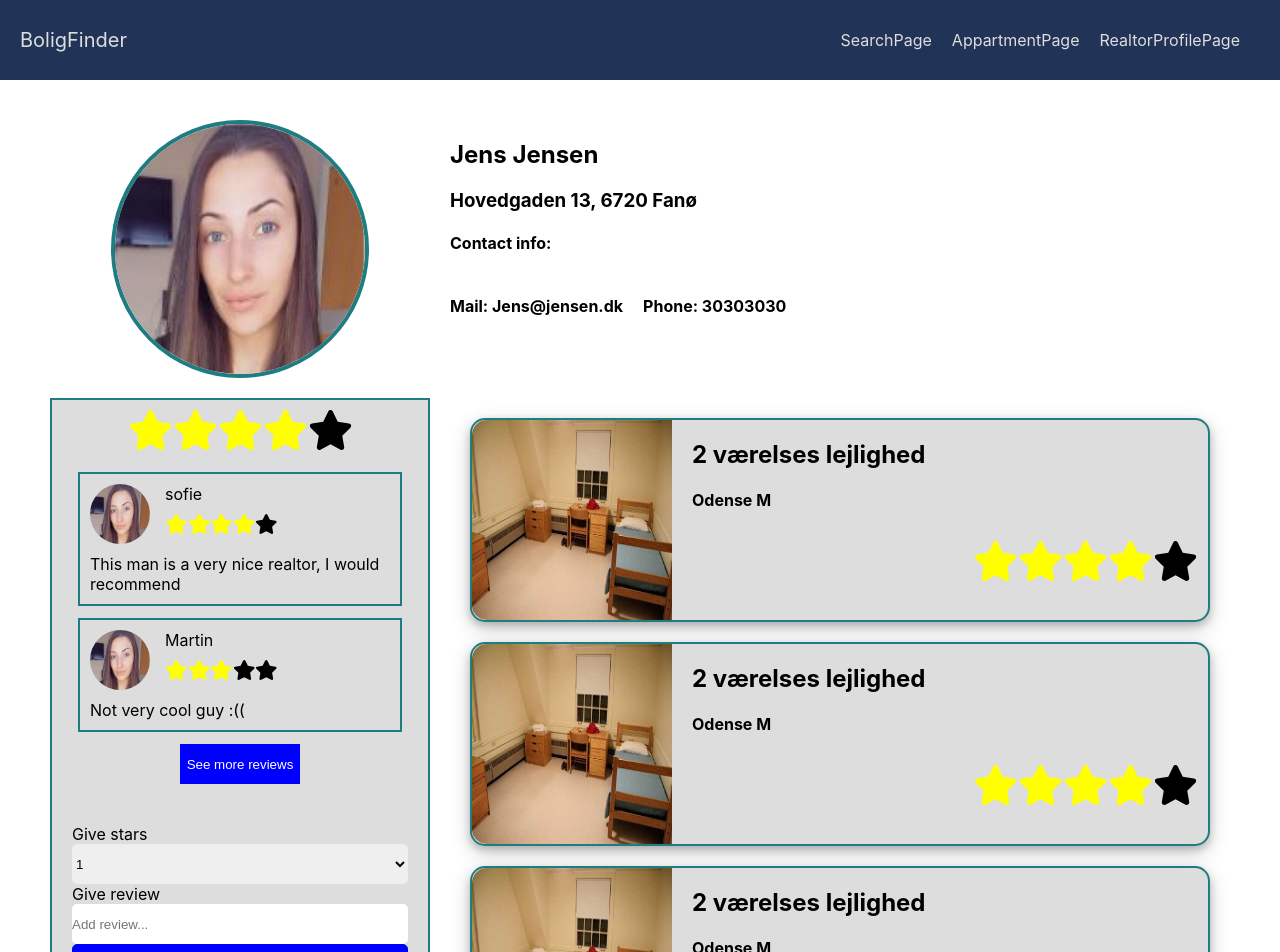
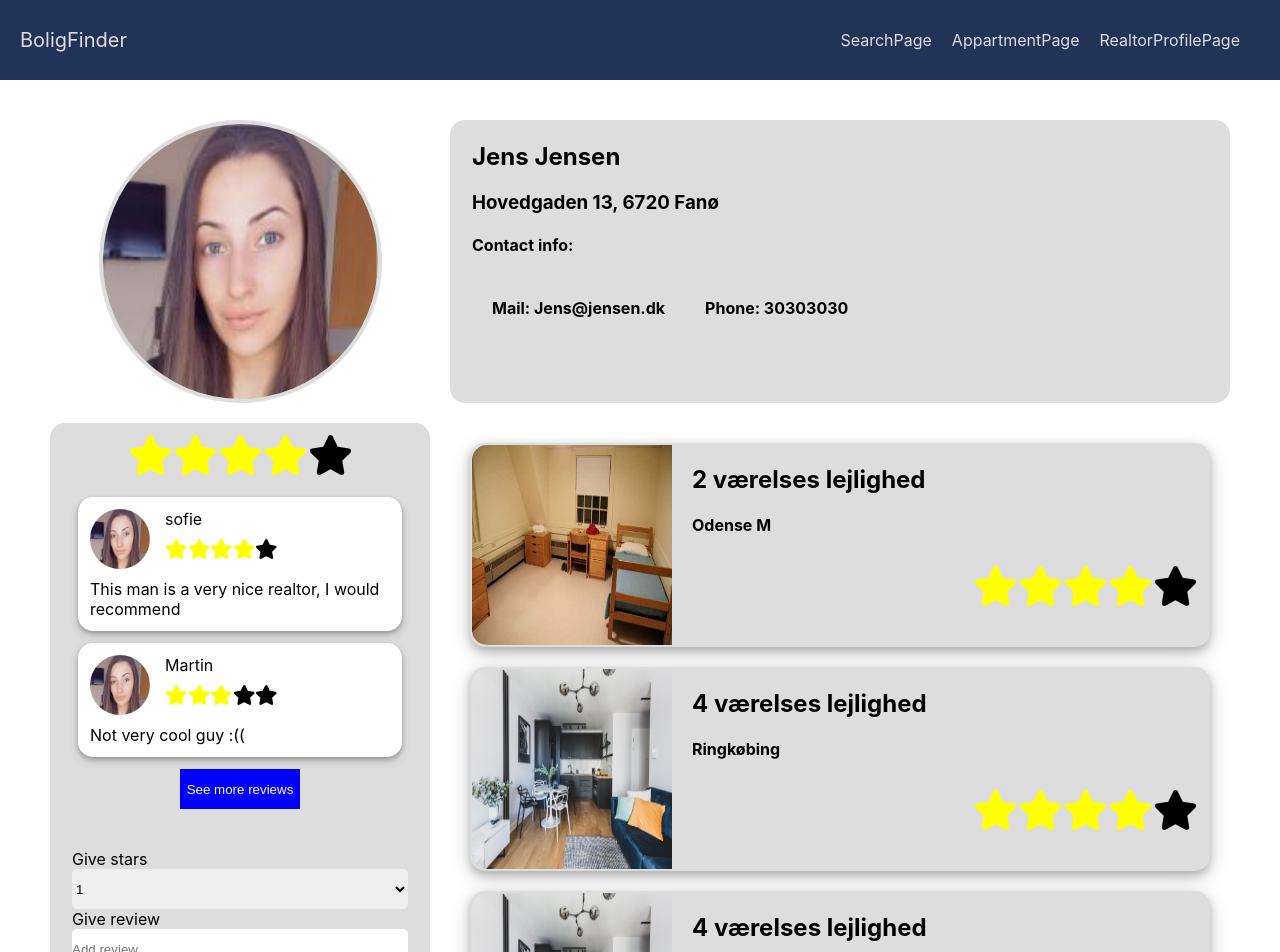
Before and after one commit to Andreas2200/boligfinder, a React (Create React App) app: page /realtor in a window 1280 px wide. Shown: the top 952 px of the page. Built offline with nearby package versions, Linux system fonts and the light colour scheme.

Commit message:
makes ApartmentListing components dynamic with props

```diff
--- a/src/components/ApartmentListing.js
+++ b/src/components/ApartmentListing.js
@@ -3,14 +3,16 @@ import "../styles/apartmentlisting.css";
 import { FontAwesomeIcon } from "@fortawesome/react-fontawesome";
 import {faStar} from "@fortawesome/free-solid-svg-icons";
 
-export function ApartmentListing() {
+export function ApartmentListing(props) {
+
+    console.log("props", props.title)
 
     return(
         <div className="apartmentCard">
-            <img src="resources/dormroom.JPG" alt="apartment image"></img>
+            <img src={props.imagepath} alt="apartment"></img>
             <div>
-                <h1>2 værelses lejlighed</h1>
-                <h4>Odense M</h4>
+                <h1>{props.title}</h1>
+                <h4>{props.city}</h4>
                 <div className="starFlexBox">
                     <FontAwesomeIcon icon={faStar} className="yellowStarBig"/>
                     <FontAwesomeIcon icon={faStar} className="yellowStarBig"/>
--- a/src/pages/RealtorProfilePage.js
+++ b/src/pages/RealtorProfilePage.js
@@ -46,11 +46,10 @@ export default function RealtorProfilePage() {
                         <ReviewForm addReview={addReview}/>
                     </div>
                     <div class="listings">
-                        <ApartmentListing/>
-                        <ApartmentListing/>
-                        <ApartmentListing/>
-                        <ApartmentListing/>
-                        <ApartmentListing/>
+                        <ApartmentListing title={"2 værelses lejlighed"} imagepath={"resources/dormroom.JPG"} city={"Odense M"}/>
+                        <ApartmentListing title={"4 værelses lejlighed"} imagepath={"resources/studioapartment.JPeG"} city={"Ringkøbing"}/>
+                        <ApartmentListing title={"4 værelses lejlighed"} imagepath={"resources/studioapartment.JPeG"} city={"Nordby"}/>
+                        <ApartmentListing title={"2 værelses lejlighed"} imagepath={"resources/dormroom.JPG"} city={"Amager"}/>
                     </div>
                 </div>
             </section>
--- a/src/styles/apartmentlisting.css
+++ b/src/styles/apartmentlisting.css
@@ -4,7 +4,7 @@
     grid-template-columns: 1fr 3fr;
     background-color: #DDD;
     margin: 20px;
-    border: 2px solid #1D7D81;
+    border: 2px solid #DDD;
     border-radius: 15px;
     height: 200px;
     box-shadow: 0 4px 8px 0 rgba(0, 0, 0, 0.2), 0 6px 20px 0 rgba(0, 0, 0, 0.19);
--- a/src/styles/realtor.css
+++ b/src/styles/realtor.css
@@ -7,10 +7,10 @@
     justify-self: center;
     margin: 10px;
     grid-area: "img";
-    height: 250px;
-    width: 250px;
+    height: 275px;
+    width: 275px;
     border-radius: 50%;
-    border: 4px solid #1D7D81;
+    border: 4px solid #DDD;
 }
 
 .grid {
@@ -28,8 +28,9 @@
     grid-area: reviewBox;
     align-content: center;
     justify-content: center;
-    border: 2px solid #1D7D81;
+    border: 2px solid #DDD;
     background-color: #DDD;
+    border-radius: 15px;
 }
 .listings {
     margin: 10px;
@@ -38,6 +39,12 @@
 .info {
     margin: 10px;
     grid-area: info;
+    border-radius: 15px;
+    border: 2px solid #DDD;
+    background-color: #DDD;
+}
+.info * {
+    margin-left: 20px;
 }
 .reviewSeeMoreBtn {
     display: flex;
--- a/src/styles/review.css
+++ b/src/styles/review.css
@@ -3,9 +3,12 @@
 }
 
 .review {
-    border: 2px solid #1D7D81;
+    border: 2px solid white;
+    background-color: white;
     margin: 0 auto;
     margin-top: 10px;
+    border-radius: 15px;
+    box-shadow: 0 2px 4px 0 rgba(0, 0, 0, 0.2), 0 4px 8px 0 rgba(0, 0, 0, 0.19);
 }
 
 .reviewInner {
```
Also changed, not shown: public/resources/studioapartment.jpeg (added).
